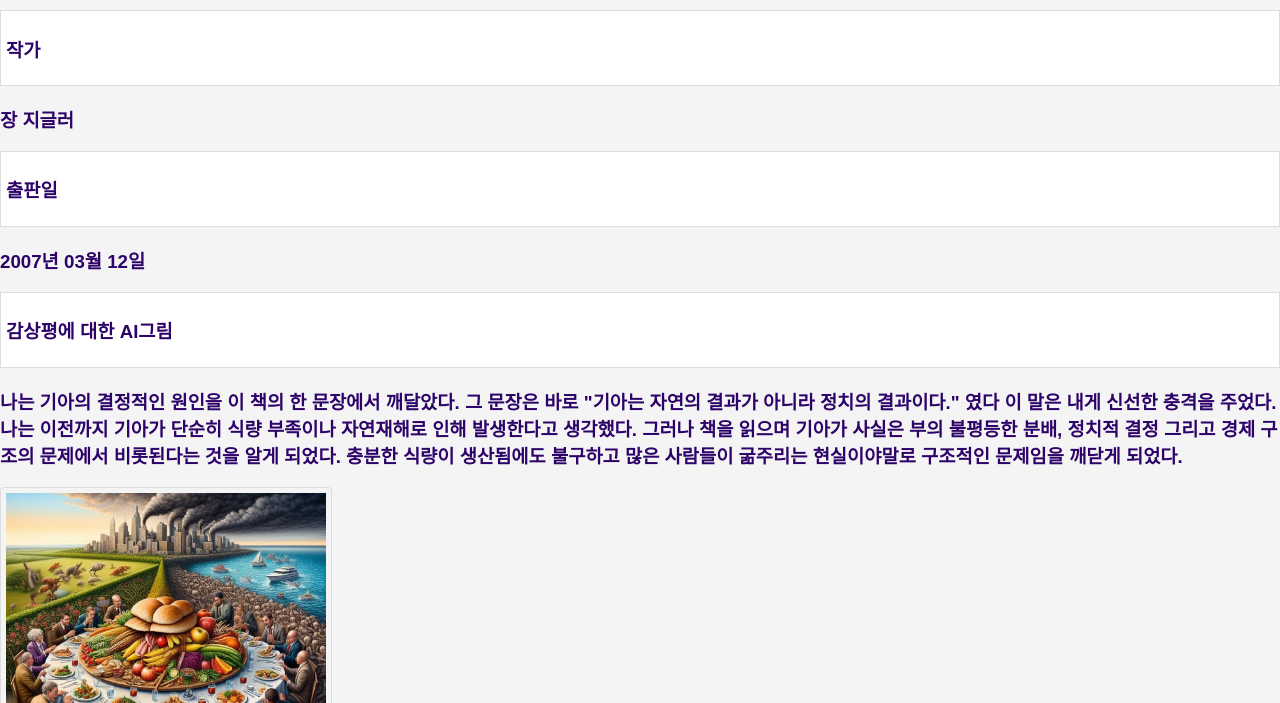
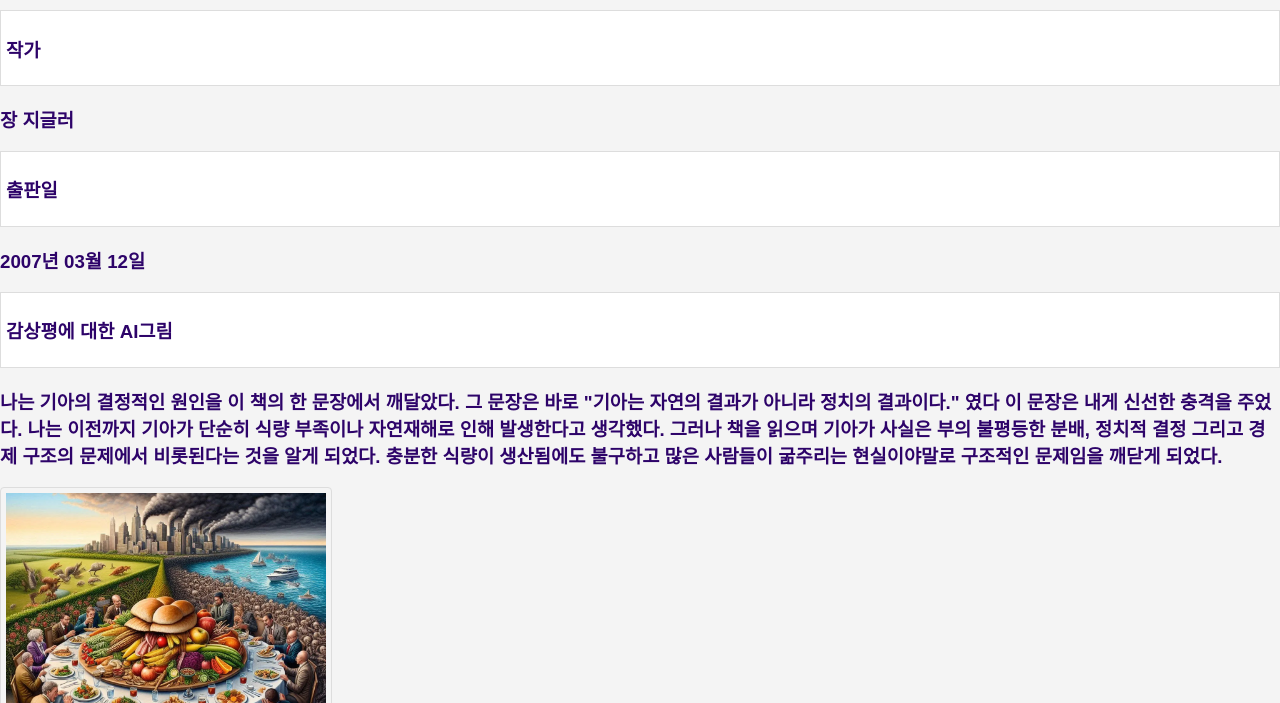
Before and after one commit to ifewqrk/My-Reading-Log, a plain HTML site: page book1.html in a window 1280 px wide. Shown: the part 97-800 px from the top of the page. Drawn offline with Linux system fonts and the light colour scheme.

Commit message:
book1.html

```diff
--- a/book1.html
+++ b/book1.html
@@ -16,7 +16,7 @@
     <li><h3>출판일</h3></li>
     <h3>2007년 03월 12일</h3>
     <li><h3>감상평에 대한 AI그림</h3></li>
-    <h3>나는 기아의 결정적인 원인을 이 책의 한 문장에서 깨달았다. 그 문장은 바로 "기아는 자연의 결과가 아니라 정치의 결과이다." 였다 이 말은 내게 신선한 충격을 주었다. 나는 이전까지 기아가 단순히 식량 부족이나 자연재해로 인해 발생한다고 생각했다. 그러나 책을 읽으며 기아가 사실은 부의 불평등한 분배, 정치적 결정 그리고 경제 구조의 문제에서 비롯된다는 것을 알게 되었다. 충분한 식량이 생산됨에도 불구하고 많은 사람들이 굶주리는 현실이야말로 구조적인 문제임을 깨닫게 되었다.<br>
+    <h3>나는 기아의 결정적인 원인을 이 책의 한 문장에서 깨달았다. 그 문장은 바로 "기아는 자연의 결과가 아니라 정치의 결과이다." 였다 이 문장은 내게 신선한 충격을 주었다. 나는 이전까지 기아가 단순히 식량 부족이나 자연재해로 인해 발생한다고 생각했다. 그러나 책을 읽으며 기아가 사실은 부의 불평등한 분배, 정치적 결정 그리고 경제 구조의 문제에서 비롯된다는 것을 알게 되었다. 충분한 식량이 생산됨에도 불구하고 많은 사람들이 굶주리는 현실이야말로 구조적인 문제임을 깨닫게 되었다.<br>
     </h3>
     <img src="book1.webp" alt=하얼빈">
     <li><h3>감상평에 대한 AI평가</h3></li>
```
